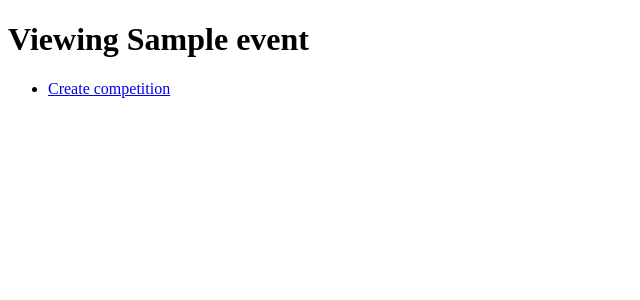
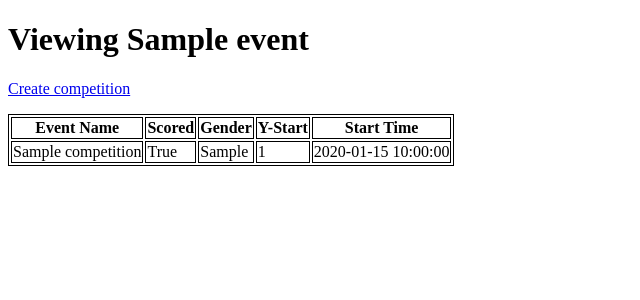
Before and after one commit to maxfire2008/sports-tracker, a Flask app: page /event/1/ in a window 1280 px wide. Shown: the top 300 px of the page, without its empty margins (0-640 px from the left). Run offline with Flask 2, Linux system fonts and the light colour scheme; tables that the repository leaves empty hold one stand-in row (values such as "Sample post").

Commit message:
work on stuff

```diff
--- a/race_editor/app.py
+++ b/race_editor/app.py
@@ -10,6 +10,7 @@ db = flask_sqlalchemy.SQLAlchemy()
 app = flask.Flask(__name__)
 app.config["SQLALCHEMY_DATABASE_URI"] = "postgresql://postgres:postgres@127.0.0.1:5431"
 app.config["SECRET_KEY"] = CONFIG.SECRET_KEY
+app.url_map.strict_slashes = False
 db.init_app(app)
 
 
@@ -52,14 +53,14 @@ def index():
     )
 
 
-@app.route("/create_event/")
+@app.route("/create_event")
 def create_event():
     return flask.render_template(
         "create_event.html"
     )
 
 
-@app.route("/form/create_event/", methods=["POST"])
+@app.route("/form/create_event", methods=["POST"])
 def form_create_event():
     name = flask.request.form.get("name", None)
     if not name:
@@ -72,7 +73,7 @@ def form_create_event():
     db.session.commit()
     return flask.redirect(
         flask.url_for(
-            view_event,
+            "view_event",
             event_id=event.id
         )
     )
@@ -81,15 +82,17 @@ def form_create_event():
 @app.route("/event/<event_id>/")
 def view_event(event_id):
     event = Event.query.filter(Event.id == event_id).first()
+    competitions = Competition.query.filter(Competition.event_id == event_id).all()
     if event:
         return flask.render_template(
             "view_event.html",
-            event=event
+            event=event,
+            competitions=competitions,
         )
     return "404 Event Not Found", 404
 
 
-@app.route("/event/<event_id>/create_competition/")
+@app.route("/event/<event_id>/create_competition")
 def create_competition(event_id):
     return flask.render_template(
         "create_competition.html",
@@ -97,7 +100,7 @@ def create_competition(event_id):
     )
 
 
-@app.route("/form/create_competition/", methods=["POST"])
+@app.route("/form/create_competition", methods=["POST"])
 def form_create_competition():
     name = flask.request.form.get("name", None)
     if not name:
@@ -150,6 +153,7 @@ def form_create_competition():
 @app.route("/competition/<competition_id>/edit")
 def competition_edit(competition_id):
     show_archived = flask.request.cookies.get('show_archived', 0)
+    competition = Competition.query.filter(Competition.id == competition_id).first()
     results = Result.query.filter(
         Result.competition_id == competition_id,
         show_archived == "1" or Result.archived != True
@@ -157,6 +161,7 @@ def competition_edit(competition_id):
     return flask.render_template(
         "edit_competition.html",
         competition_id=competition_id,
+        competition=competition,
         student_db=yaml.safe_load(
             open("../reference/student_db.yaml")
         ),
--- a/race_editor/static/edit_competition.js
+++ b/race_editor/static/edit_competition.js
@@ -109,6 +109,8 @@ function addResultElement(studentID, resultID, score = null, archived = false) {
     if (archived === true) {
         row.style.backgroundColor = "lawngreen";
         remove_button.textContent = "🗑️";
+        this.parentElement.parentElement
+                .getElementsByClassName("score_input")[0];
         remove_button.addEventListener("click", deleteButton);
     } else {
         remove_button.addEventListener("click", archiveButton);
@@ -144,6 +146,9 @@ async function archiveButton() {
             this.parentElement.parentElement
                 .getElementsByClassName("remove_button")[0]
                 .removeEventListener("click", deleteButton);
+
+            this.parentElement.parentElement
+                .getElementsByClassName("score_input")[0].disabled = true;
 
             cantDeleteYetP = document.createElement("span");
             cantDeleteYetP.textContent = "Can't delete yet";
--- /dev/null
+++ b/race_editor/static/main.css
@@ -0,0 +1,5 @@
+table,
+th,
+td {
+    border: 1px solid black;
+}
--- a/race_editor/templates/base.html
+++ b/race_editor/templates/base.html
@@ -1,9 +1,10 @@
 <!DOCTYPE html>
 <html>
     <head>
-        <meta charset="utf-8">
+        <meta charset="utf-8" />
         <title>Sports Tracker</title>
-        <meta name="viewport" content="width=device-width, initial-scale=1">
+        <meta name="viewport" content="width=device-width, initial-scale=1" />
+        <link rel="stylesheet" href="/static/main.css" />
     </head>
     <body>
         {% block body %}{% endblock %}
--- a/race_editor/templates/create_competition.html
+++ b/race_editor/templates/create_competition.html
@@ -12,7 +12,7 @@
             </ul>
         {% endif %}
     {% endwith %}
-    <form method="POST" action="/form/create_competition/">
+    <form method="POST" action="/form/create_competition">
         <div>
             <label for="name">Competition Name</label>
             <input type="text" name="name" id="name" />
--- a/race_editor/templates/create_event.html
+++ b/race_editor/templates/create_event.html
@@ -12,7 +12,7 @@
             </ul>
         {% endif %}
     {% endwith %}
-    <form method="POST" action="/form/create_event/">
+    <form method="POST" action="/form/create_event">
         <div>
             <label for="name">Event Name</label>
             <input type="text" name="name" id="name" />
--- a/race_editor/templates/index.html
+++ b/race_editor/templates/index.html
@@ -4,13 +4,13 @@
     <p>
         <ul>
             <li>
-                <a href="/create_event/">Create Event</a>
+                <a href="/create_event">Create Event</a>
             </li>
             <li>
-                <a href="/create_competition/">Create competition</a>
+                <a href="/create_competition">Create competition</a>
             </li>
             <li>
-                <a href="/list_competitions/">List competitions</a>
+                <a href="/list_competitions">List competitions</a>
             </li>
             {% if cookies.get("show_archived") != "1" %}
                 <li>
--- a/race_editor/templates/view_event.html
+++ b/race_editor/templates/view_event.html
@@ -2,12 +2,32 @@
 {% block body %}
     <h1>Viewing {{ event.name }}</h1>
     <p>
-        <ul>
-            <li>
-                <a href="/event/{{ event.id }}/create_competition/">Create competition</a>
-            </li>
-        </ul>
+        <a href="/event/{{ event.id }}/create_competition/">Create competition</a>
     </p>
+    <table>
+        <thead>
+            <tr>
+                <th>Event Name</th>
+                <th>Scored</th>
+                <th>Gender</th>
+                <th>Y-Start</th>
+                <th>Start Time</th>
+            </tr>
+        </thead>
+        <tbody>
+            {% for competition in competitions %}
+                <tr>
+                    <a href="/edit_competition/{{ competition }}">
+                        <td>{{ competition.name }}</td>
+                        <td>{{ competition.scored }}</td>
+                        <td>{{ competition.gender }}</td>
+                        <td>{{ competition.ystart }}</td>
+                        <td>{{ competition.start_time }}</td>
+                    </a>
+                </tr>
+            {% endfor %}
+        </tbody>
+    </table>
     <script src="https://ajax.googleapis.com/ajax/libs/jquery/3.6.1/jquery.js"></script>
     <script src="https://cdn.jsdelivr.net/npm/js-cookie@3.0.1/dist/js.cookie.min.js" integrity="sha256-0H3Nuz3aug3afVbUlsu12Puxva3CP4EhJtPExqs54Vg=" crossorigin="anonymous"></script>
 {% endblock %}
```
Also changed, not shown: README.md.
